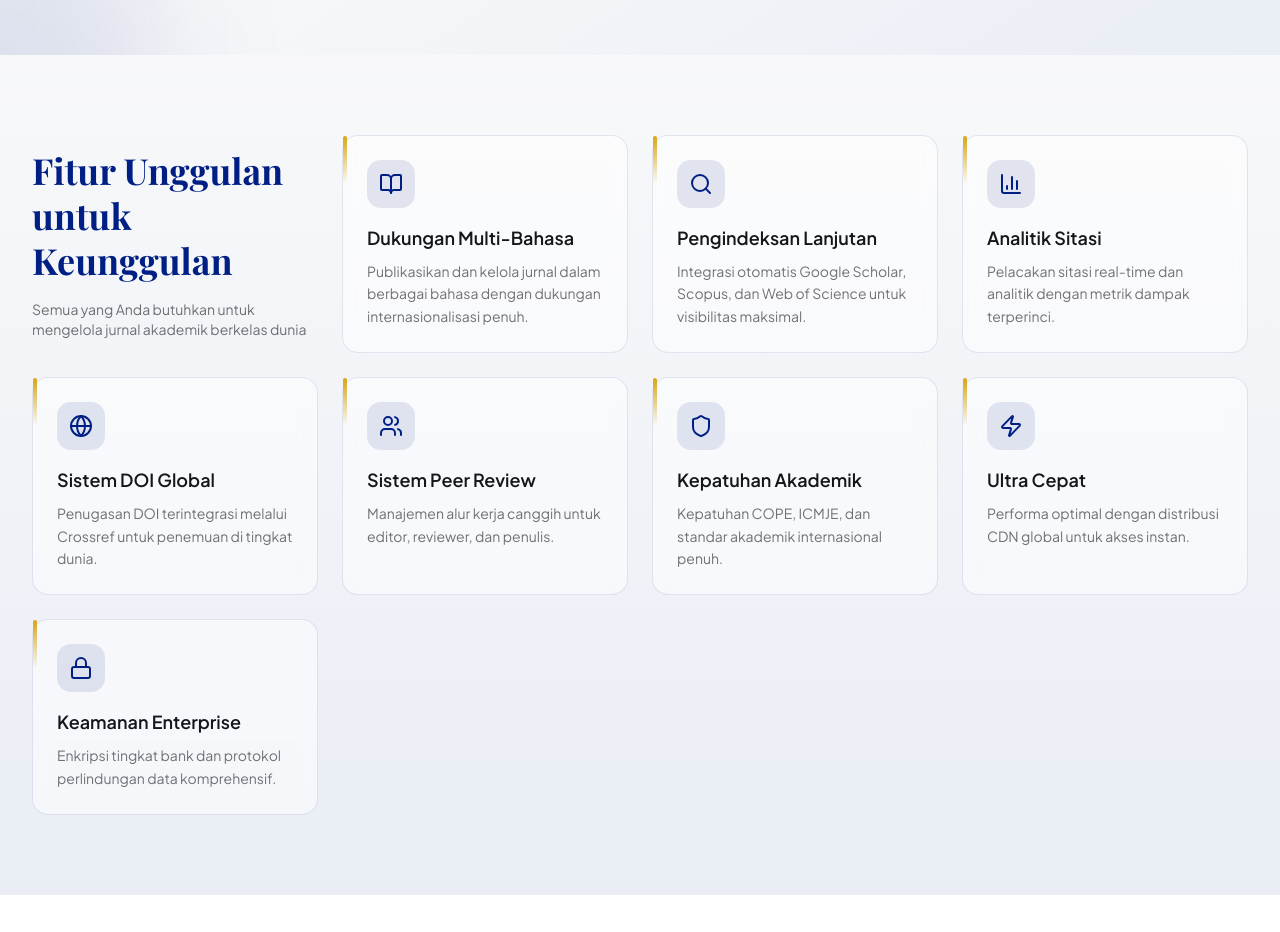
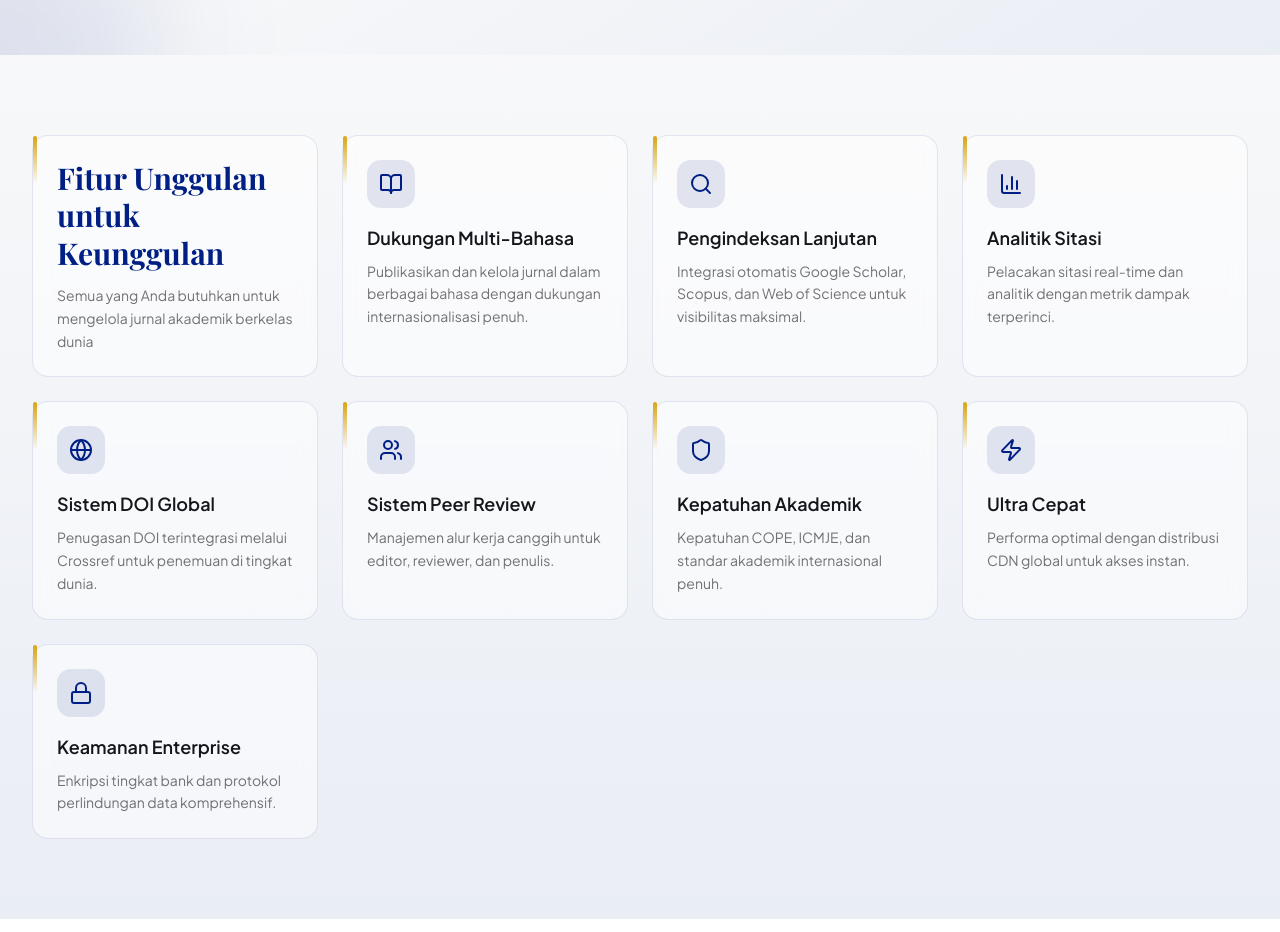
Before and after one commit to omwebmastergmail/landing-page-for-iamjos, a Next.js app: page / in a window 1280 px wide. Shown: the part 820-1752 px from the top of the page. Built offline with nearby package versions, Linux system fonts and the light colour scheme; a web font is replaced by a local one.

Commit message:
style: refine UI for features section with title card integration

```diff
--- a/components/features.tsx
+++ b/components/features.tsx
@@ -51,13 +51,17 @@ export function FeaturesSection() {
       <div className="max-w-7xl mx-auto">
         {/* Features Grid with Title Card in First Row */}
         <div className="grid grid-cols-1 md:grid-cols-2 lg:grid-cols-4 gap-6">
-          {/* Title Card - Same row as features */}
-          <div className="md:col-span-1 lg:col-span-1 flex flex-col justify-center">
-            <div className="space-y-4">
-              <h2 className="text-3xl sm:text-4xl font-serif font-bold text-primary leading-tight">
+          {/* Title Card - Styled as featured card */}
+          <div className="group relative bg-white/50 backdrop-blur-sm border border-primary/10 rounded-2xl p-6 hover:border-accent/30 transition-all duration-300 hover:shadow-lg md:col-span-1 lg:col-span-1 flex flex-col justify-center h-full">
+            {/* Accent line */}
+            <div className="absolute top-0 left-0 w-1 h-12 bg-gradient-to-b from-accent to-transparent rounded-full group-hover:h-16 transition-all duration-300" />
+
+            {/* Title Content */}
+            <div className="space-y-3">
+              <h2 className="text-2xl sm:text-3xl font-serif font-bold text-primary leading-tight">
                 Fitur Unggulan untuk Keunggulan
               </h2>
-              <p className="text-sm text-foreground/60">
+              <p className="text-sm text-foreground/60 leading-relaxed">
                 Semua yang Anda butuhkan untuk mengelola jurnal akademik berkelas dunia
               </p>
             </div>
```
